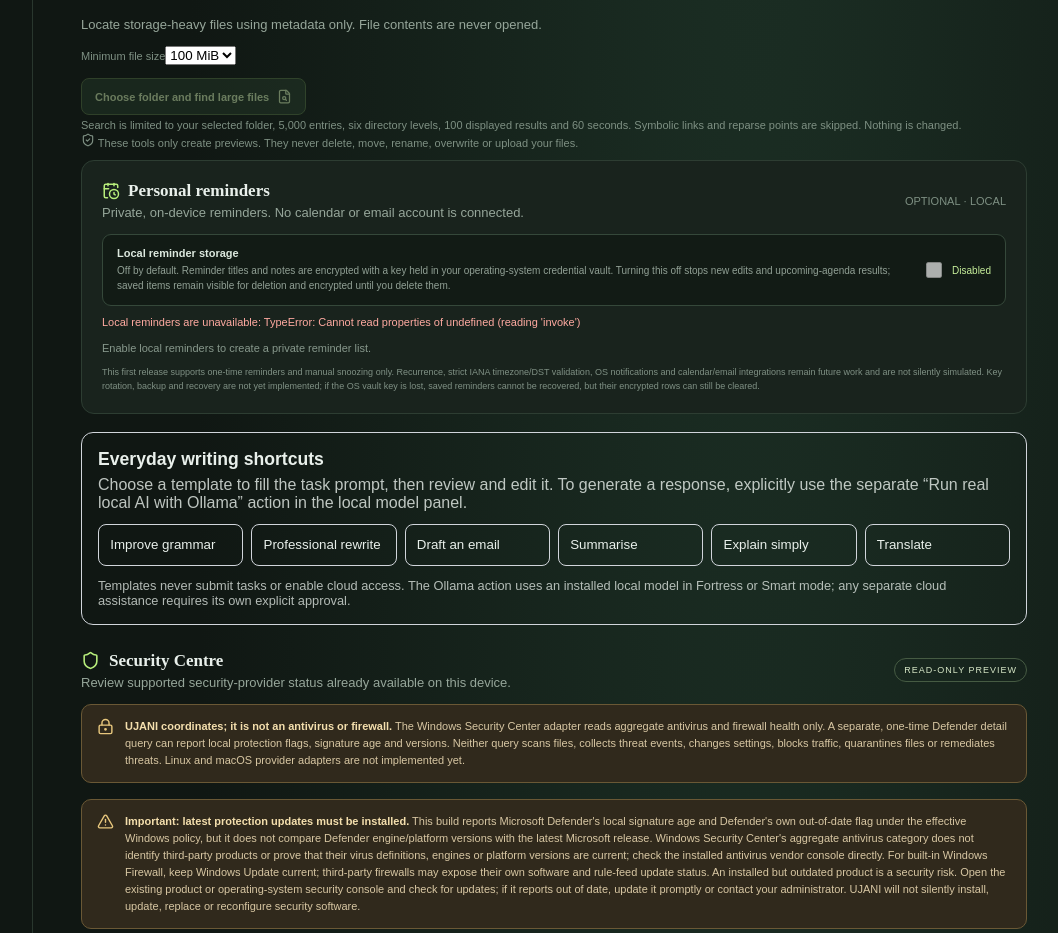
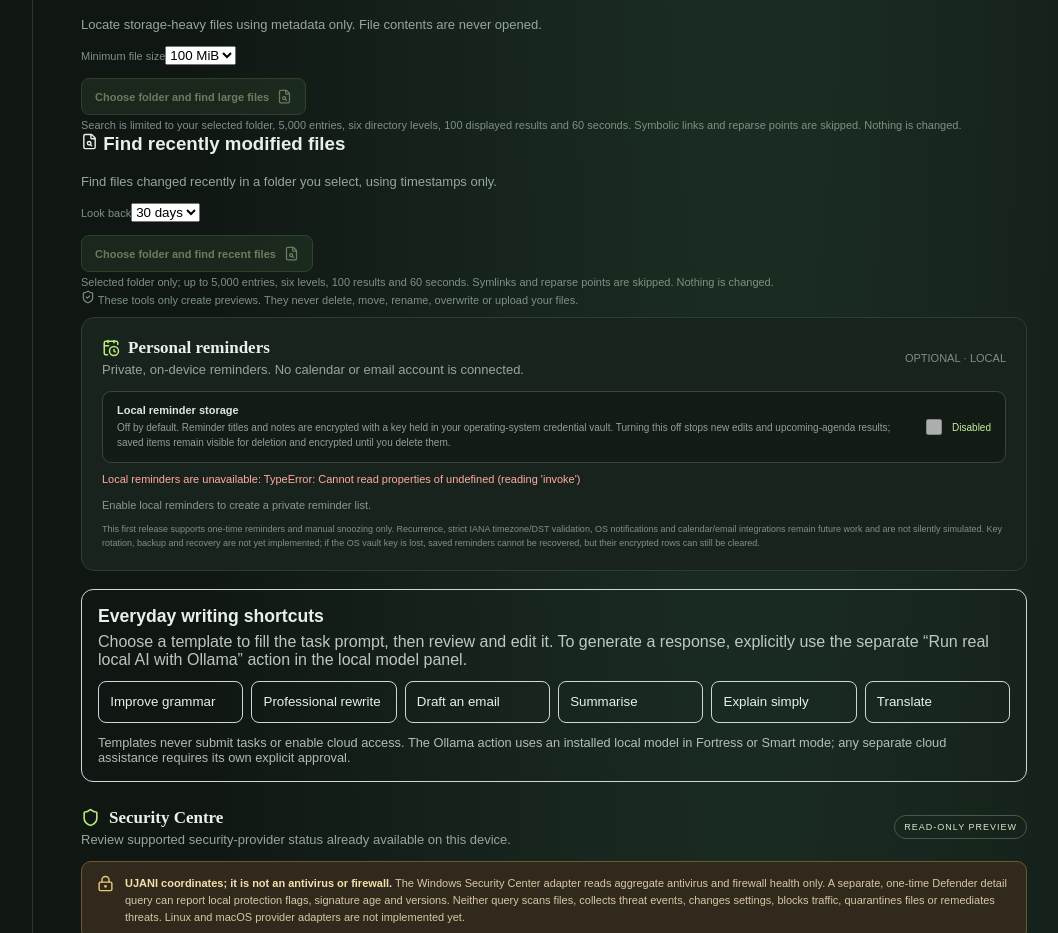
Before and after one commit to asifshadab33/UJANI-PUBLIC-AI-, a React (Vite) app in the folder apps/desktop/: page / in a window 1280 px wide. Shown: the part 1080-2013 px from the top of the page, without its empty margins (205-1263 px from the left). Built offline with nearby package versions, Linux system fonts and the light colour scheme.

Commit message:
feat: add recent-file finder UI

```diff
--- a/apps/desktop/src/EverydayTools.tsx
+++ b/apps/desktop/src/EverydayTools.tsx
@@ -21,6 +21,9 @@ type LargeFileScanResult = {
   truncated: boolean;
   note: string;
 };
+type RecentFile = { file_name: string; path: string; size_bytes: number; modified_unix_ms: number };
+type RecentFileScanResult = { root_name: string; scanned_files: number; recent_files: RecentFile[]; truncated: boolean; note: string };
+
 
 const formatSize = (bytes: number) => {
   if (bytes < 1024) return `${bytes} B`;
@@ -41,6 +44,12 @@ export default function EverydayTools() {
   const [largeTaskId, setLargeTaskId] = useState("");
   const [largeError, setLargeError] = useState("");
   const [minimumSizeMb, setMinimumSizeMb] = useState("100");
+  const [recentDays, setRecentDays] = useState("30");
+  const [recentResult, setRecentResult] = useState<RecentFileScanResult | null>(null);
+  const [recentBusy, setRecentBusy] = useState(false);
+  const [recentTaskId, setRecentTaskId] = useState("");
+  const [recentError, setRecentError] = useState("");
+
 
   useEffect(() => {
     // Compare OS wall-clock deltas with the browser monotonic timer. This is
@@ -116,6 +125,33 @@ export default function EverydayTools() {
     }
   }
 
+
+  async function scanRecentFiles() {
+    if (recentBusy || !isTauri()) return;
+    const id = `recent-files-${Date.now()}`;
+    setRecentTaskId(id);
+    setRecentBusy(true);
+    setRecentError("");
+    setRecentResult(null);
+    try {
+      setRecentResult(await invoke<RecentFileScanResult>("find_recent_files", { taskId: id, days: Number(recentDays) }));
+    } catch (reason) {
+      setRecentError(String(reason));
+    } finally {
+      setRecentBusy(false);
+      setRecentTaskId("");
+    }
+  }
+
+  async function cancelRecentScan() {
+    if (!recentTaskId) return;
+    try {
+      await invoke<boolean>("cancel_active_task", { taskId: recentTaskId });
+    } catch (reason) {
+      setRecentError(`Could not cancel the scan: ${String(reason)}`);
+    }
+  }
+
   const zone = clock ? new Intl.DateTimeFormat(undefined, { timeZoneName: "short" }).formatToParts(clock).find((part) => part.type === "timeZoneName")?.value : "";
 
   return <section className="model-box" id="everyday-tools">
@@ -180,6 +216,33 @@ export default function EverydayTools() {
       </div>) : <p>No files met the selected size threshold within the scan limits.</p>}
       <small>{largeResult.note}</small>
     </div>}
+
+    <div className="section-heading">
+      <div><h3><FileSearch size={17}/> Find recently modified files</h3><p>Find files changed recently in a folder you select, using timestamps only.</p></div>
+    </div>
+    <label className="muted" htmlFor="recent-file-window">Look back</label>
+    <select id="recent-file-window" value={recentDays} onChange={(event) => setRecentDays(event.target.value)} disabled={recentBusy}>
+      <option value="7">7 days</option>
+      <option value="30">30 days</option>
+      <option value="90">90 days</option>
+    </select>
+    <button className="model-run" type="button" onClick={scanRecentFiles} disabled={recentBusy || !isTauri()}>
+      {recentBusy ? "Scanning selected folder…" : "Choose folder and find recent files"} <FileSearch size={15}/>
+    </button>
+    {recentBusy && <><p className="progress" role="status">Reading file metadata only. No file contents are opened.</p><button className="model-run" type="button" onClick={cancelRecentScan} disabled={!recentTaskId}>Cancel scan</button></>}
+    <small className="muted">Selected folder only; up to 5,000 entries, six levels, 100 results and 60 seconds. Symlinks and reparse points are skipped. Nothing is changed.</small>
+    {recentError && <p className="error" role="alert">{recentError}</p>}
+    {recentResult && <div className="result">
+      <div className="result-title">Recent-file preview <span>{recentResult.recent_files.length} results · {recentResult.scanned_files} files checked</span></div>
+      <p>{recentResult.root_name}</p>
+      {recentResult.truncated && <p className="muted">The scan reached a safety limit or skipped inaccessible entries. Choose a smaller folder for a more complete result.</p>}
+      {recentResult.recent_files.length ? recentResult.recent_files.map((file) => <div className="saved-history-item" key={file.path}>
+        <b>{file.file_name} · {formatSize(file.size_bytes)}</b>
+        <small>{file.path}</small>
+        <small>Modified: {new Date(file.modified_unix_ms).toLocaleString()}</small>
+      </div>) : <p>No files were modified within the selected time window.</p>}
+      <small>{recentResult.note}</small>
+    </div>}
     <p className="muted"><ShieldCheck size={14}/> These tools only create previews. They never delete, move, rename, overwrite or upload your files.</p>
   </section>;
 }
```
